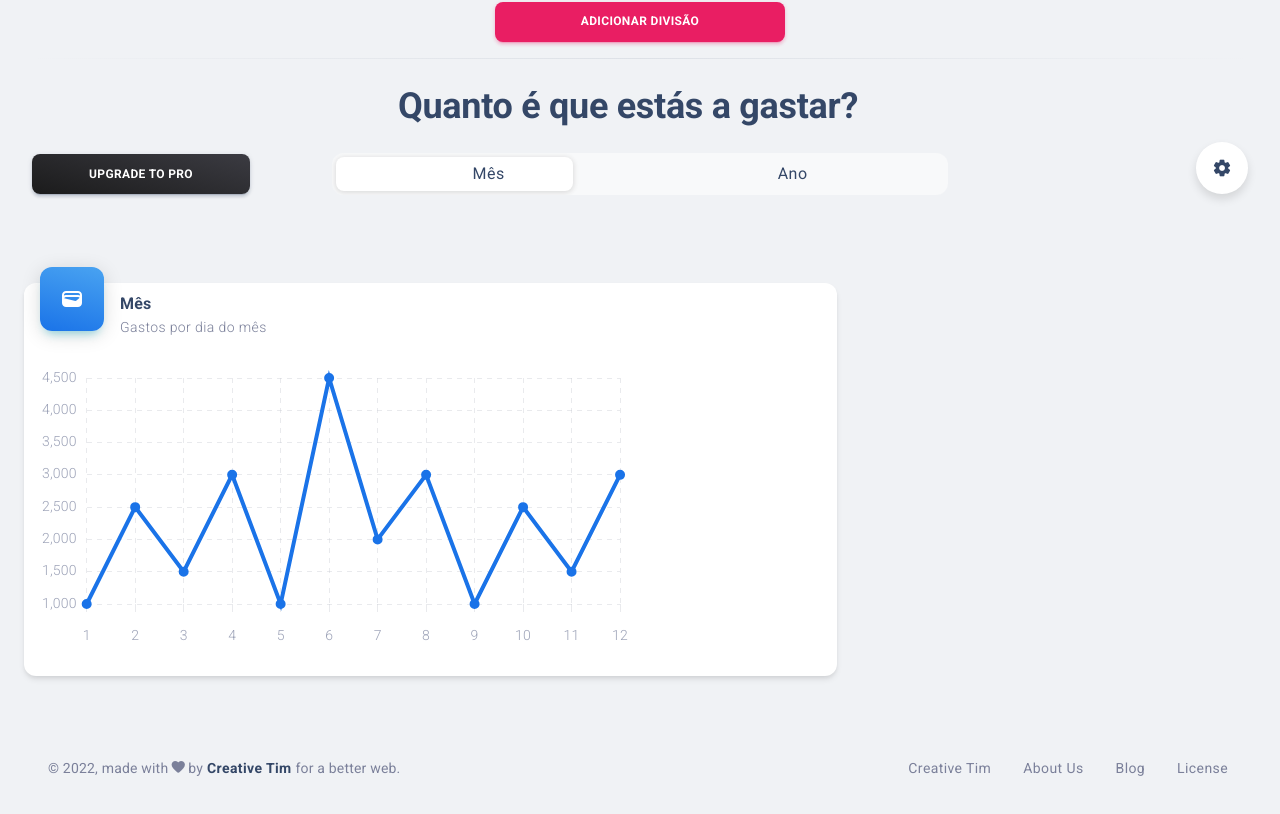
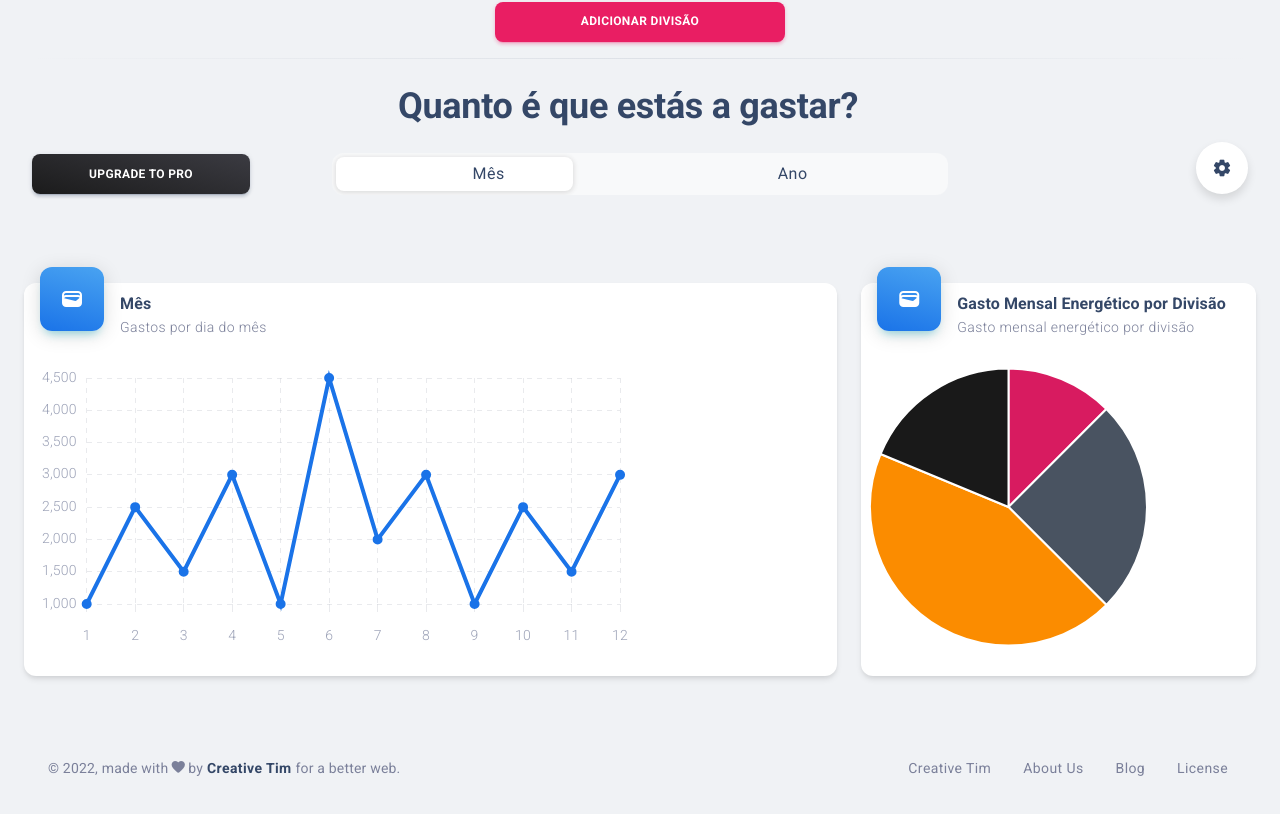
Before and after one commit to iesg54/SmartHome, a React (Create React App) app in the folder SmartHome/: page /dashboard in a window 1280 px wide. Shown: the part 574-1388 px from the top of the page. Before the commit the page ends 1367 px from the top, so only its background shows below. Built offline with nearby package versions, Linux system fonts and the light colour scheme.

Commit message:
Dashboard Pie Chart

```diff
--- a/SmartHome/src/layouts/dashboard/components/HomeStats/index.js
+++ b/SmartHome/src/layouts/dashboard/components/HomeStats/index.js
@@ -6,24 +6,49 @@ import Grid from "@mui/material/Grid";
 
 // Material Dashboard 2 React Examples
 import DefaultLineChart from "examples/Charts/LineCharts/DefaultLineChart";
+import PieChart from "examples/Charts/PieChart";
 
-function HomeStats({ title, description, data, x }) {
+function HomeStats({
+    titleline,
+    titlepie,
+    descriptionline,
+    descriptionpie,
+    dataline,
+    datapie,
+    xline,
+    labelspie,
+}) {
     return (
         <Grid container spacing={3} mt={4}>
             <Grid item xs={12} sm={6} md={8}>
                 <DefaultLineChart
                     icon={{ color: "info", component: "wallet" }}
-                    title={title}
-                    description={description}
+                    title={titleline}
+                    description={descriptionline}
                     chart={{
-                        labels: x,
+                        labels: xline,
                         datasets: [
                             {
                                 label: "Gastos",
                                 color: "info",
-                                data,
+                                data: dataline,
                             },
                         ],
+                    }}
+                />
+            </Grid>
+            <Grid item xs={12} sm={6} md={4}>
+                <PieChart
+                    icon={{ color: "info", component: "wallet" }}
+                    title={titlepie}
+                    description={descriptionpie}
+                    chart={{
+                        labels: labelspie,
+                        datasets: {
+                            label: "Gastos",
+                            backgroundColors: ["primary", "secondary", "warning", "dark"],
+                            data: datapie,
+                        },
                     }}
                 />
             </Grid>
@@ -32,17 +57,25 @@ function HomeStats({ title, description, data, x }) {
 }
 
 HomeStats.defaultProps = {
-    title: "",
-    description: "",
-    data: [],
-    x: [],
+    titleline: "",
+    titlepie: "",
+    descriptionline: "",
+    descriptionpie: "",
+    dataline: [],
+    datapie: [],
+    xline: [],
+    labelspie: [],
 };
 
 HomeStats.propTypes = {
-    title: PropTypes.string,
-    description: PropTypes.string,
-    data: PropTypes.arrayOf(PropTypes.number),
-    x: PropTypes.arrayOf(PropTypes.oneOfType([PropTypes.string, PropTypes.number])),
+    titleline: PropTypes.string,
+    titlepie: PropTypes.string,
+    descriptionline: PropTypes.string,
+    descriptionpie: PropTypes.string,
+    dataline: PropTypes.arrayOf(PropTypes.number),
+    datapie: PropTypes.arrayOf(PropTypes.number),
+    xline: PropTypes.arrayOf(PropTypes.oneOfType([PropTypes.string, PropTypes.number])),
+    labelspie: PropTypes.arrayOf(PropTypes.string),
 };
 
 export default HomeStats;
--- /dev/null
+++ b/SmartHome/src/layouts/dashboard/data/divisionStatsData.js
@@ -0,0 +1,15 @@
+const monthlyDivisionStats = {
+    title: "Gasto Mensal Energético por Divisão",
+    description: "Gasto mensal energético por divisão",
+    labels: ["Cozinha", "Quarto", "Sala", "WC"],
+    data: [1000, 2000, 3500, 1500],
+};
+
+const yearlyDivisionStats = {
+    title: "Gasto Anual Energético por Divisão",
+    description: "Gasto anual energético por divisão",
+    labels: ["Cozinha", "Quarto", "Sala", "WC"],
+    data: [10000, 20000, 35000, 15000],
+};
+
+export { monthlyDivisionStats, yearlyDivisionStats };
--- a/SmartHome/src/layouts/dashboard/index.js
+++ b/SmartHome/src/layouts/dashboard/index.js
@@ -20,6 +20,7 @@ import SimpleBlogCard from "examples/Cards/BlogCards/SimpleBlogCard";
 // Data
 import divisionsData from "layouts/dashboard/data/divisionsData";
 import { monthlyEnergyCostData, yearlyEnergyCostData } from "./data/homeEnergyCostData";
+import { monthlyDivisionStats, yearlyDivisionStats } from "./data/divisionStatsData";
 
 // Components
 import HomeStats from "./components/HomeStats";
@@ -82,18 +83,26 @@ function Dashboard() {
                     <Grid container mb={4}>
                         {tabIndex === 0 && (
                             <HomeStats
-                                title={monthlyEnergyCostData.title}
-                                description={monthlyEnergyCostData.description}
-                                data={monthlyEnergyCostData.data}
-                                x={monthlyEnergyCostData.x}
+                                titleline={monthlyEnergyCostData.title}
+                                titlepie={monthlyDivisionStats.title}
+                                descriptionline={monthlyEnergyCostData.description}
+                                descriptionpie={monthlyDivisionStats.description}
+                                dataline={monthlyEnergyCostData.data}
+                                datapie={monthlyDivisionStats.data}
+                                xline={monthlyEnergyCostData.x}
+                                labelspie={monthlyDivisionStats.labels}
                             />
                         )}
                         {tabIndex === 1 && (
                             <HomeStats
-                                title={yearlyEnergyCostData.title}
-                                description={yearlyEnergyCostData.description}
-                                data={yearlyEnergyCostData.data}
-                                x={yearlyEnergyCostData.x}
+                                titleline={yearlyEnergyCostData.title}
+                                titlepie={yearlyDivisionStats.title}
+                                descriptionline={yearlyEnergyCostData.description}
+                                descriptionpie={yearlyDivisionStats.description}
+                                dataline={yearlyEnergyCostData.data}
+                                datapie={yearlyDivisionStats.data}
+                                xline={yearlyEnergyCostData.x}
+                                labelspie={yearlyDivisionStats.labels}
                             />
                         )}
                     </Grid>
```
